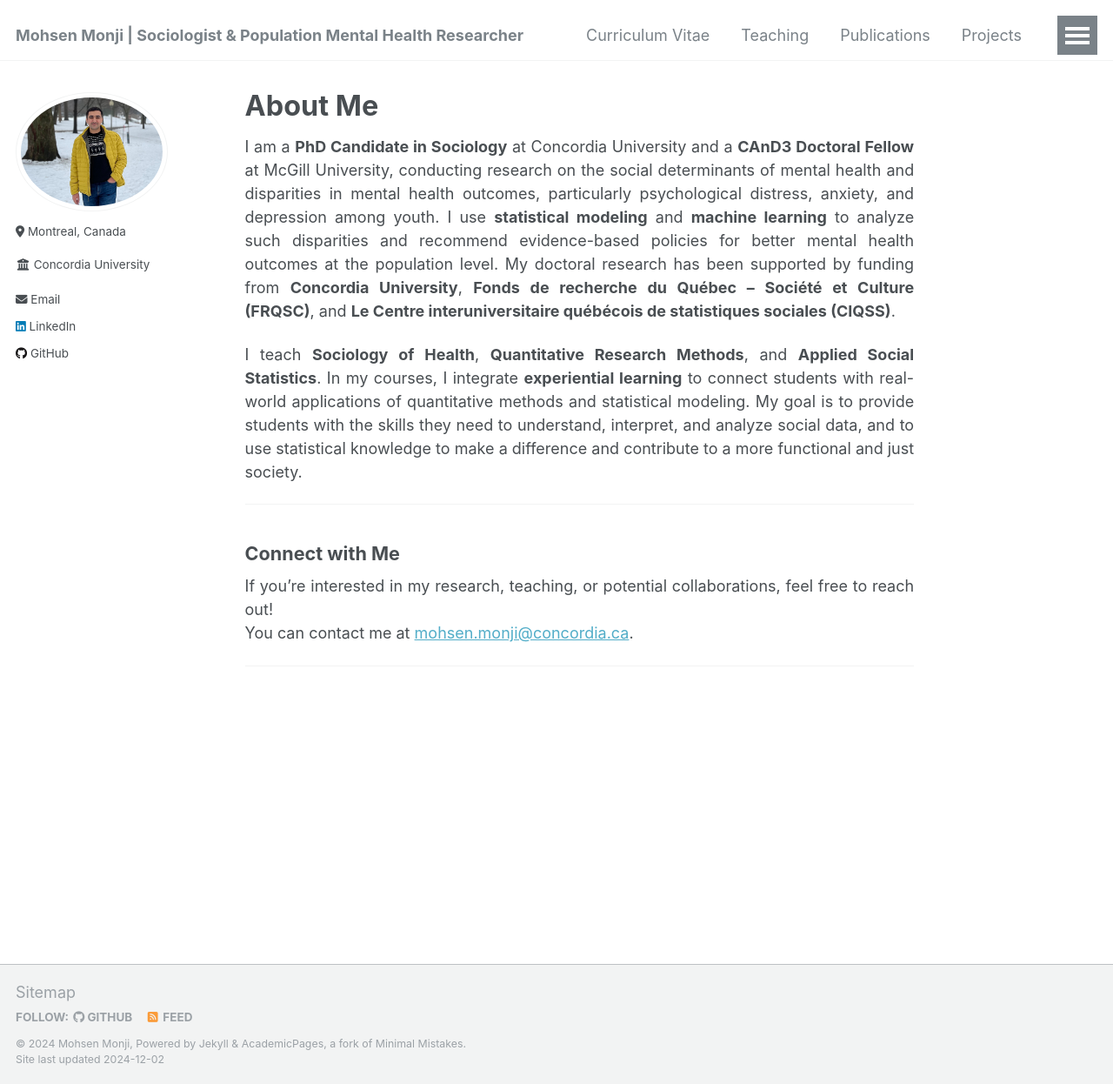
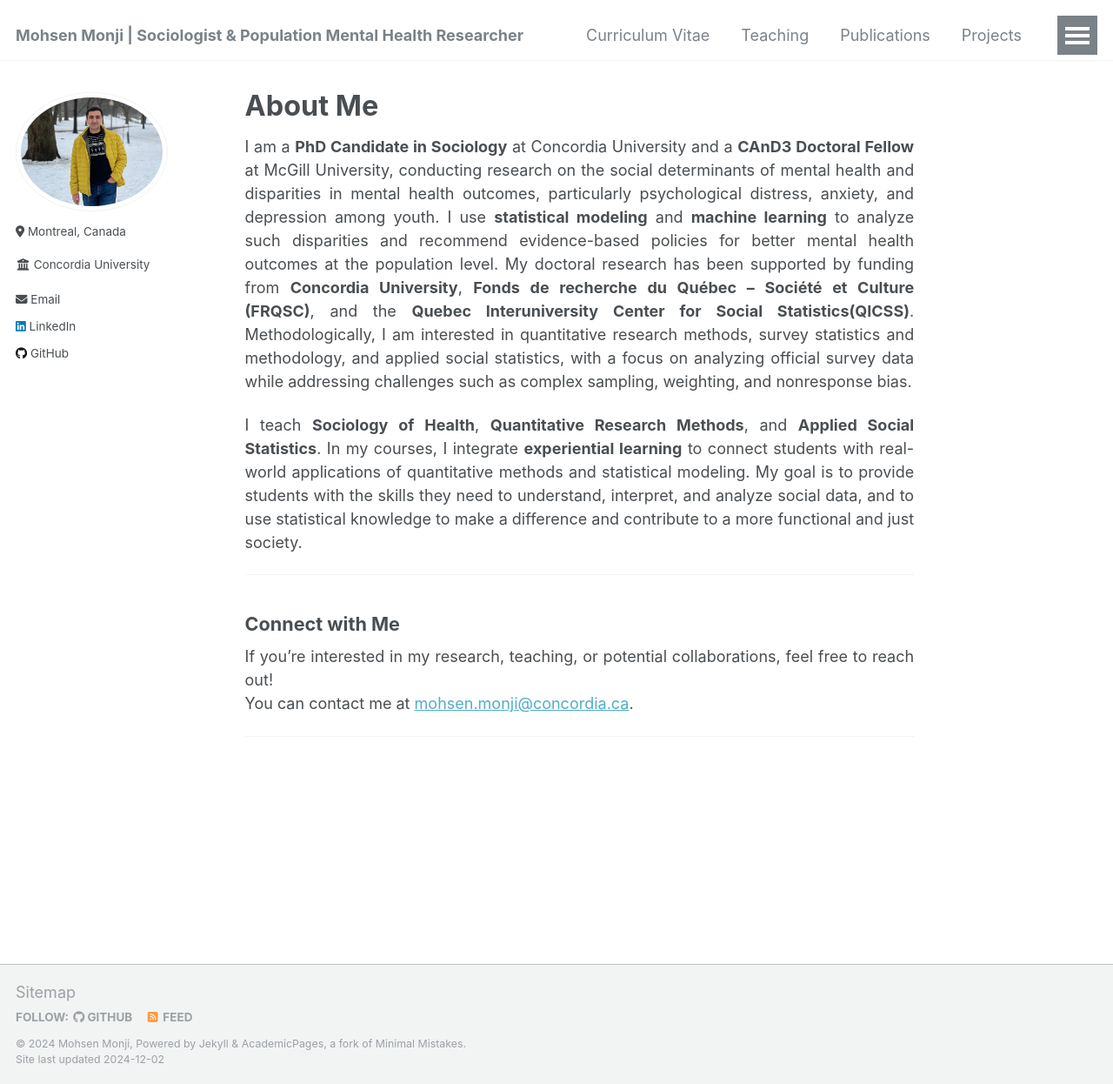
Before and after one commit to Mohsnmonji/mohsnmonji.github.io, a Jekyll site: the page built from _pages/about.md, in a window 1280 px wide and 1246 px high. Shown: the whole window at 87% size. Built offline with Jekyll 4.4.1, drawn with Linux system fonts in a browser that asks for light colours.

Commit message:
Update about.md

```diff
--- a/_pages/about.md
+++ b/_pages/about.md
@@ -10,7 +10,8 @@ redirect_from:
 ---
 
 
-I am a **PhD Candidate in Sociology** at Concordia University and a **CAnD3 Doctoral Fellow** at McGill University, conducting research on the social determinants of mental health and disparities in mental health outcomes, particularly psychological distress, anxiety, and depression among youth. I use **statistical modeling** and **machine learning** to analyze such disparities and recommend evidence-based policies for better mental health outcomes at the population level. My doctoral research has been supported by funding from **Concordia University**, **Fonds de recherche du Québec – Société et Culture (FRQSC)**, and **Le Centre interuniversitaire québécois de statistiques sociales (CIQSS)**.
+I am a **PhD Candidate in Sociology** at Concordia University and a **CAnD3 Doctoral Fellow** at McGill University, conducting research on the social determinants of mental health and disparities in mental health outcomes, particularly psychological distress, anxiety, and depression among youth. I use **statistical modeling** and **machine learning** to analyze such disparities and recommend evidence-based policies for better mental health outcomes at the population level. My doctoral research has been supported by funding from **Concordia University**, **Fonds de recherche du Québec – Société et Culture (FRQSC)**, and the **Quebec Interuniversity Center for Social Statistics(QICSS)**.
+Methodologically, I am interested in quantitative research methods, survey statistics and methodology, and applied social statistics, with a focus on analyzing official survey data while addressing challenges such as complex sampling, weighting, and nonresponse bias.
 
 I teach **Sociology of Health**, **Quantitative Research Methods**, and **Applied Social Statistics**. In my courses, I integrate **experiential learning** to connect students with real-world applications of quantitative methods and statistical modeling. My goal is to provide students with the skills they need to understand, interpret, and analyze social data, and to use statistical knowledge to make a difference and contribute to a more functional and just society.
 
```
